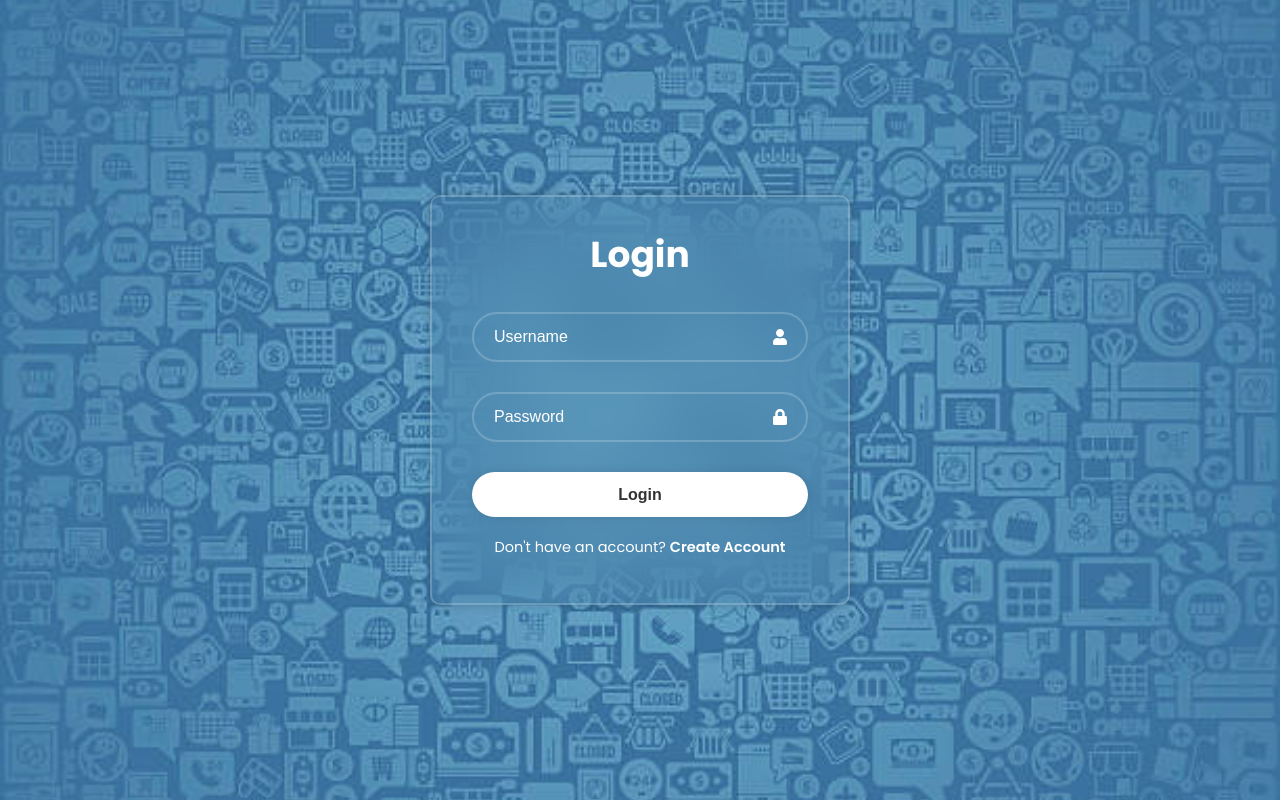
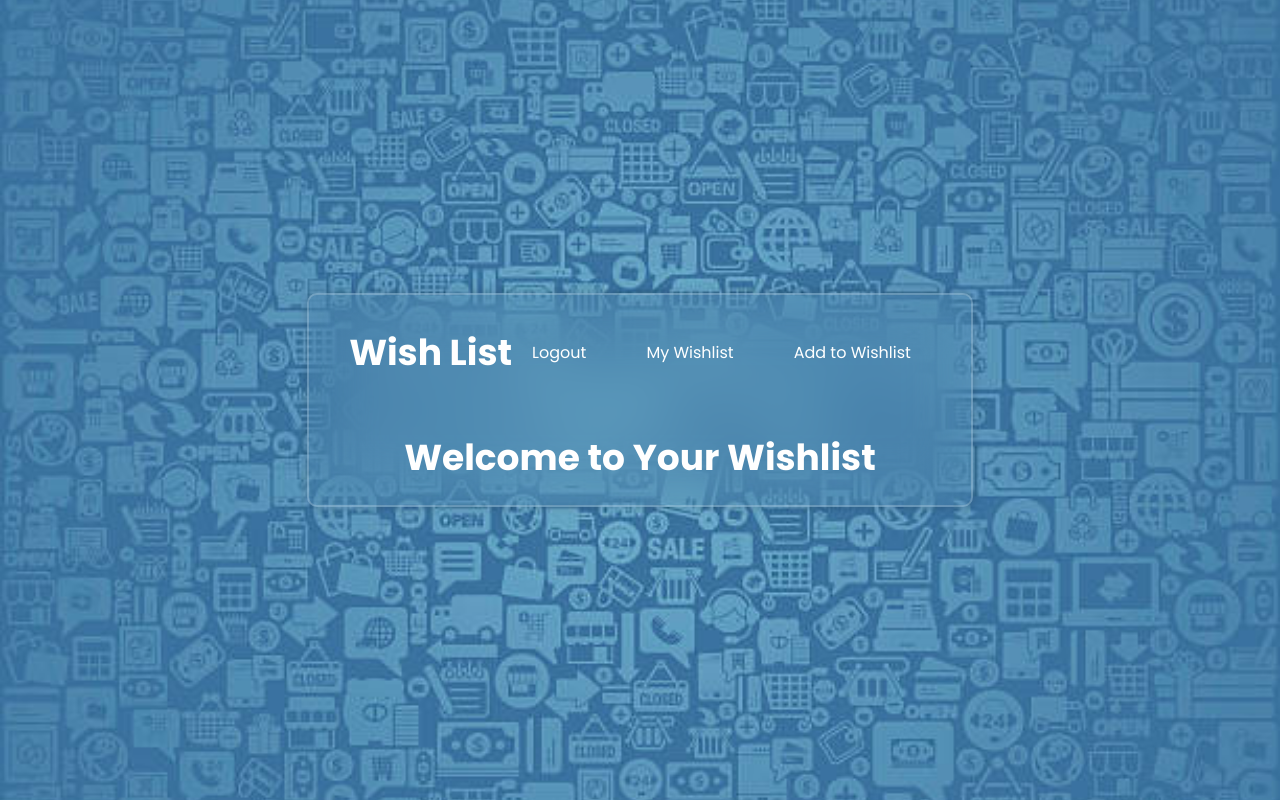
Before and after one commit to JustNekoChris/Project2-Group14-Frontend, a React (Create React App) app in the folder frontend/: page / in a window 1280 px wide. Built offline with nearby package versions, Linux system fonts and the light colour scheme; a web font is replaced by a local one.

Commit message:
Home Page created

```diff
--- a/frontend/package.json
+++ b/frontend/package.json
@@ -6,9 +6,11 @@
     "@testing-library/jest-dom": "^5.17.0",
     "@testing-library/react": "^13.4.0",
     "@testing-library/user-event": "^13.5.0",
+    "dom": "^0.0.3",
     "react": "^18.3.1",
     "react-dom": "^18.3.1",
     "react-icons": "^5.3.0",
+    "react-router": "^6.26.2",
     "react-router-dom": "^6.26.2",
     "react-scripts": "5.0.1",
     "web-vitals": "^2.1.4"
--- a/frontend/src/App.js
+++ b/frontend/src/App.js
@@ -2,13 +2,15 @@ import React from 'react';
 import { Route, Routes } from 'react-router-dom';
 import LoginForm from './Components/LoginForm/LoginForm';
 import SignupForm from './Components/SignupForm/SignupForm';
+import Home from './Components/HomePage/Home';
 
 function App() {
   return (
     <Routes>
-      <Route path="/" element={<LoginForm />} />
-      <Route path="/SignupForm" element={<SignupForm />} />
-      </Routes>
+      <Route path="/" element={<Home />} />
+      <Route path="/signup" element={<SignupForm />} />
+      <Route path="/home" element={<LoginForm />} />  {/* Add home route */}
+    </Routes>
   );
 }
 
--- /dev/null
+++ b/frontend/src/Components/HomePage/Home.css
@@ -0,0 +1,77 @@
+/* General wrapper for the page */
+.wrapper {
+    width: 100%;
+    max-width: 1024px;
+    margin: 0 auto;
+    padding: 20px;
+    background: transparent;
+    border: 2px solid rgba(255, 255, 255, .2);
+    backdrop-filter: blur(30px);
+    box-shadow: 0 0 10px rgba(0, 0, 0, .2);
+    color: #fff;
+    border-radius: 10px;
+  }
+
+  /* Header to hold the title and navigation */
+  .header {
+    display: flex;
+    justify-content: space-between;
+    align-items: center;
+    margin-bottom: 20px;
+    padding: 10px 20px;
+  }
+
+  /* Title for the Wish List */
+  .title {
+    font-size: 36px;
+    color: white;
+  }
+
+  /* Navigation bar alignment and style */
+  .navbar {
+    display: flex;
+    justify-content: center;
+  }
+
+  .navbar ul {
+    list-style: none;
+    padding: 0;
+    margin: 0;
+    display: flex;
+    gap: 20px;
+  }
+
+  .navbar ul li {
+    display: inline;
+  }
+
+  .navbar ul li a {
+    color: white;
+    text-decoration: none;
+    padding: 10px 20px;
+    border-radius: 5px;
+    transition: background-color 0.3s ease;
+  }
+
+  /* Hover effect for nav links */
+  .navbar ul li a:hover {
+    background-color: #555;
+  }
+
+  /* Content styling below the nav bar */
+  .content {
+    margin-top: 40px;
+    text-align: center;
+  }
+
+  /* Aligning the header and nav to be on top of content */
+  .wrapper .header {
+    display: flex;
+    justify-content: space-between;
+    align-items: center;
+  }
+
+  /* Adding space around title and navbar to position similarly to second image */
+  .wrapper .header .navbar {
+    margin-left: auto;
+  }
--- /dev/null
+++ b/frontend/src/Components/HomePage/Home.jsx
@@ -0,0 +1,26 @@
+import React from 'react';
+import './Home.css';
+
+const Home = () => {
+  return (
+    <div className="wrapper">
+      <header className="header">
+        <h1 className="title">Wish List</h1>
+        <nav className="navbar">
+          <ul>
+            <li><a href="/logout">Logout</a></li>
+            <li><a href="/mywishlist">My Wishlist</a></li>
+            <li><a href="/addtowishlist">Add to Wishlist</a></li>
+          </ul>
+        </nav>
+      </header>
+
+      <div className="content">
+        <h1>Welcome to Your Wishlist</h1>
+        {/* Rest of your Home page content */}
+      </div>
+    </div>
+  );
+}
+
+export default Home;
--- a/frontend/src/Components/LoginForm/LoginForm.jsx
+++ b/frontend/src/Components/LoginForm/LoginForm.jsx
@@ -1,28 +1,51 @@
-import React from "react";
-import { Link } from 'react-router-dom';
+import React, { useState } from 'react';  // Make sure useState is imported
+import { useNavigate } from 'react-router-dom';  // Import useNavigate
 import './LoginForm.css';
-import { FaUser } from "react-icons/fa";
-import { FaLock } from "react-icons/fa";
 
-const LoginForm = () =>{
+const LoginForm = () => {
+  const [email, setEmail] = useState('');  // Correct useState usage
+  const [password, setPassword] = useState('');  // Correct useState usage
+  const navigate = useNavigate();  // Initialize useNavigate
+
+  const handleLogin = (e) => {
+    e.preventDefault();
+
+    // You would validate login credentials here
+    // If successful, navigate to the home page
+    navigate('/home');  // This will take you to the home page
+  };
+
   return (
-        <div className='wrapper'>
-            < form action="">
+    <div className="wrapper">
       <h1>Login</h1>
+      <form onSubmit={handleLogin}>
         <div className="input-box">
-                <input type="text" placeholder='Username' required />
-                <FaUser className="icon" />
+          <input
+            type="email"
+            placeholder="Enter Email"
+            value={email}
+            onChange={(e) => setEmail(e.target.value)}
+            required
+          />
         </div>
-            <div className="input-box" >
-                <input type="password" placeholder='Password' required />
-                <FaLock className="icon"/>
+        <div className="input-box">
+          <input
+            type="password"
+            placeholder="Enter Password"
+            value={password}
+            onChange={(e) => setPassword(e.target.value)}
+            required
+          />
         </div>
-            < button type="submit">Login</button>
-            <div className="register-link" >
-                <p>Don't have an account? <Link to="/SignupForm"> Create Account </Link></p>
+        <button type="submit">Login</button>
+      </form>
+      <div className="register-link">
+        <p>
+          Don't have an account? <a href="/signup">Sign up</a>
+        </p>
       </div>
-        </form>
     </div>
   );
 };
+
 export default LoginForm;
```
Also changed, not shown: 1 other file (tests, documents, lock files or other folders). Lines whose indentation alone changed are shown as unchanged.
